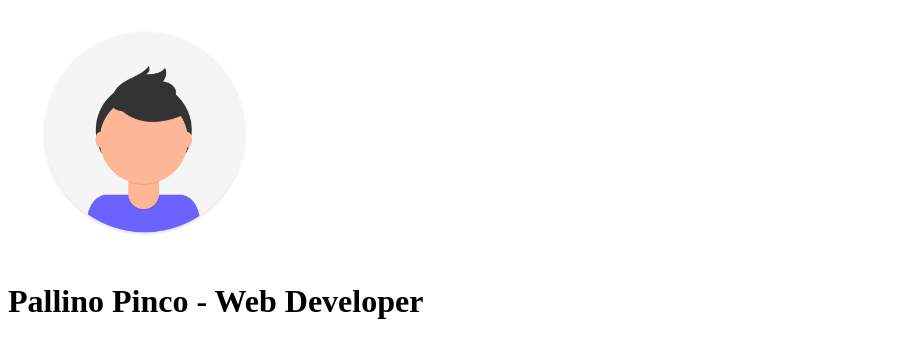
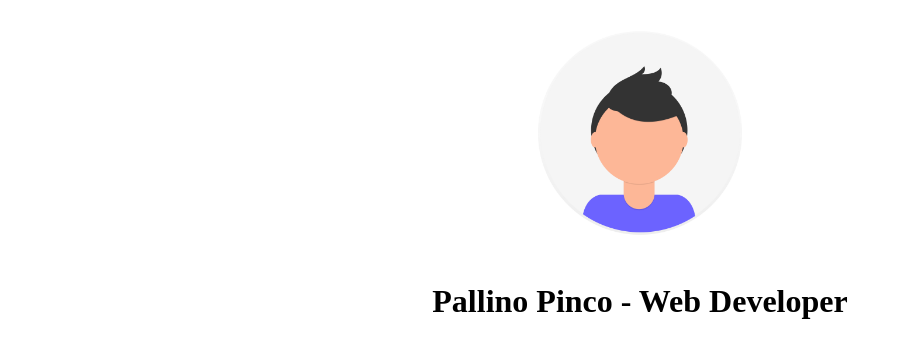
Before and after one commit to Sowwtky/html-css-curriculum-vitae, a plain HTML site: page index.html in a window 1280 px wide. Shown: the whole page, without its empty margins (0-902 px from the left). Drawn offline with Linux system fonts and the light colour scheme.

Commit message:
Allineato testo header

```diff
--- a/style.css
+++ b/style.css
@@ -1,3 +1,10 @@
+/*inizio stile header*/
+header {
+    text-align: center;
+}
+/*fine stile header*/
+/*inizio altezza pfp*/
 #profile-pic {
     height: 250px;
 }
+/*fine altezza pfp*/
```
